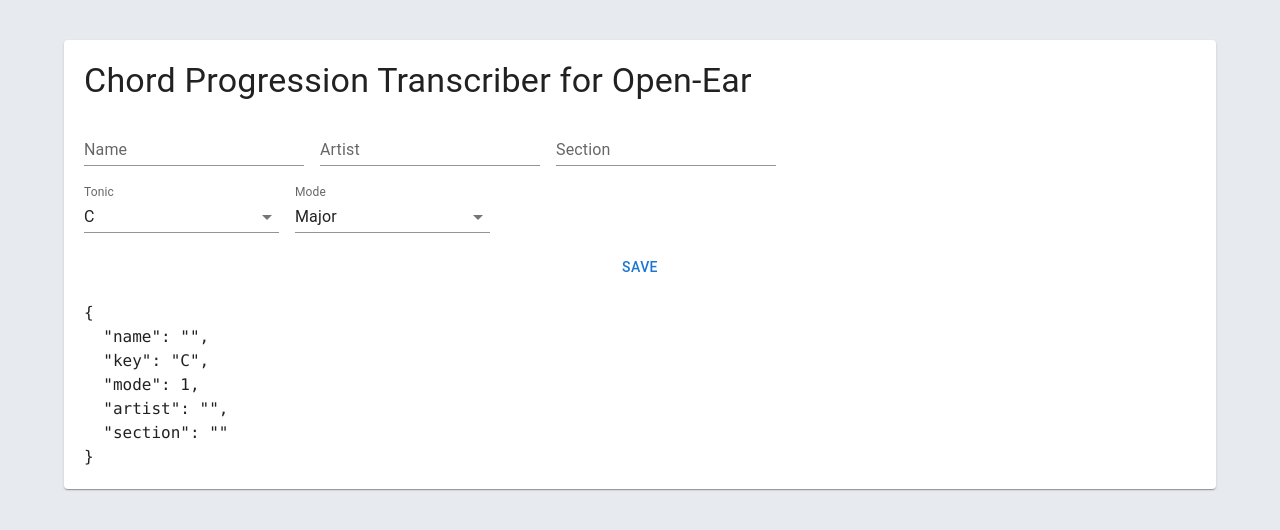
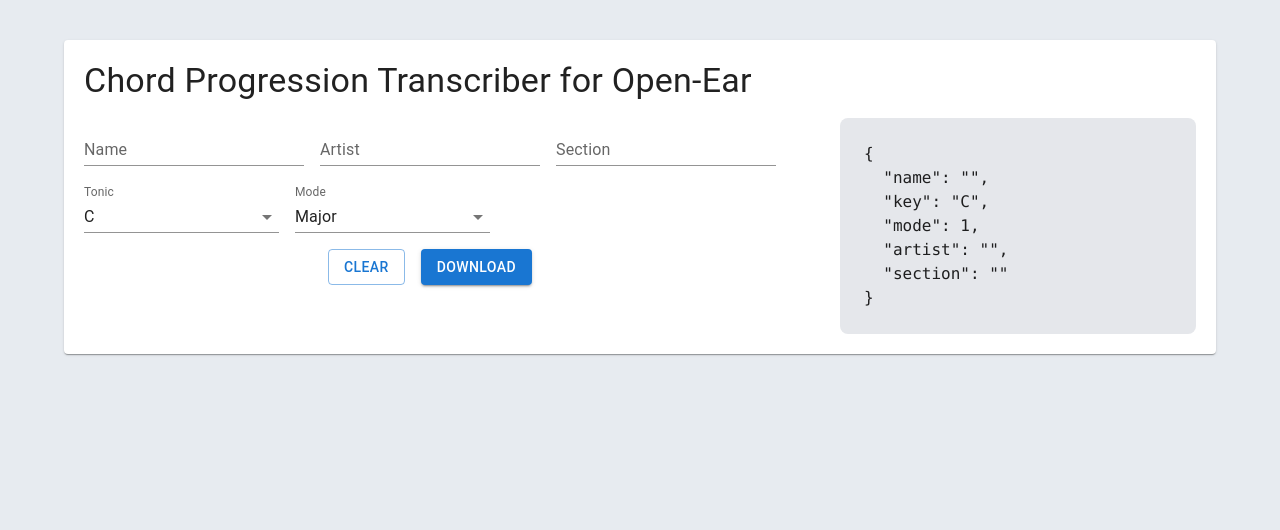
Before and after one commit to ShacharHarshuv/openear-progressions-transcriber, a React (Create React App) app: page / in a window 1280 px wide. Shown: the top 530 px of the page. Built offline with nearby package versions, Linux system fonts and the light colour scheme.

Commit message:
Add clear icon

```diff
--- a/src/ProgressionDescriptorForm.tsx
+++ b/src/ProgressionDescriptorForm.tsx
@@ -10,6 +10,7 @@ import { TextField } from "./form/TextField";
 import { modes } from "./Mode";
 import { ComboBox } from "./form/ComboBox";
 import { noteTypes } from "./NoteType";
+import { JsonViewer } from "./components/JsonViewer";
 
 export function ProgressionDescriptorForm() {
   const handleSubmit: FormikConfig<ProgressionDescriptor>["onSubmit"] = (
@@ -22,8 +23,9 @@ export function ProgressionDescriptorForm() {
 
   return (
     <Formik initialValues={emptyProgressionDescriptor} onSubmit={handleSubmit}>
-      {({ values }) => (
+      {({ values, resetForm }) => (
         <Form>
+          <Stack spacing={8} direction="row">
             <Stack spacing={2}>
               <Stack spacing={2} direction="row">
                 <TextField label="Name" name="name" />
@@ -38,9 +40,17 @@ export function ProgressionDescriptorForm() {
                 <ComboBox name="mode" options={modes} label="Mode" />
                 {/*TODO: should be combo box*/}
               </Stack>
-            <Button type="submit">Save</Button>
-            {/*TODO*/}
-            <pre>{JSON.stringify(values, null, 2)}</pre>
+              <Stack spacing={2} direction="row" justifyContent="center">
+                {/*TODO: consider adding a confirm action*/}
+                <Button variant="outlined" onClick={() => resetForm()}>
+                  Clear
+                </Button>
+                <Button type="submit" variant="contained">
+                  Download
+                </Button>
+              </Stack>
+            </Stack>
+            <JsonViewer value={values} />
           </Stack>
         </Form>
       )}
--- /dev/null
+++ b/src/components/JsonViewer.tsx
@@ -0,0 +1,9 @@
+import React from "react";
+
+export function JsonViewer(props: { value: object }) {
+  return (
+    <pre className="flex-grow rounded-lg bg-gray-200 p-6">
+      {JSON.stringify(props.value, null, 2)}
+    </pre>
+  );
+}
```
Lines whose indentation alone changed are shown as unchanged.
